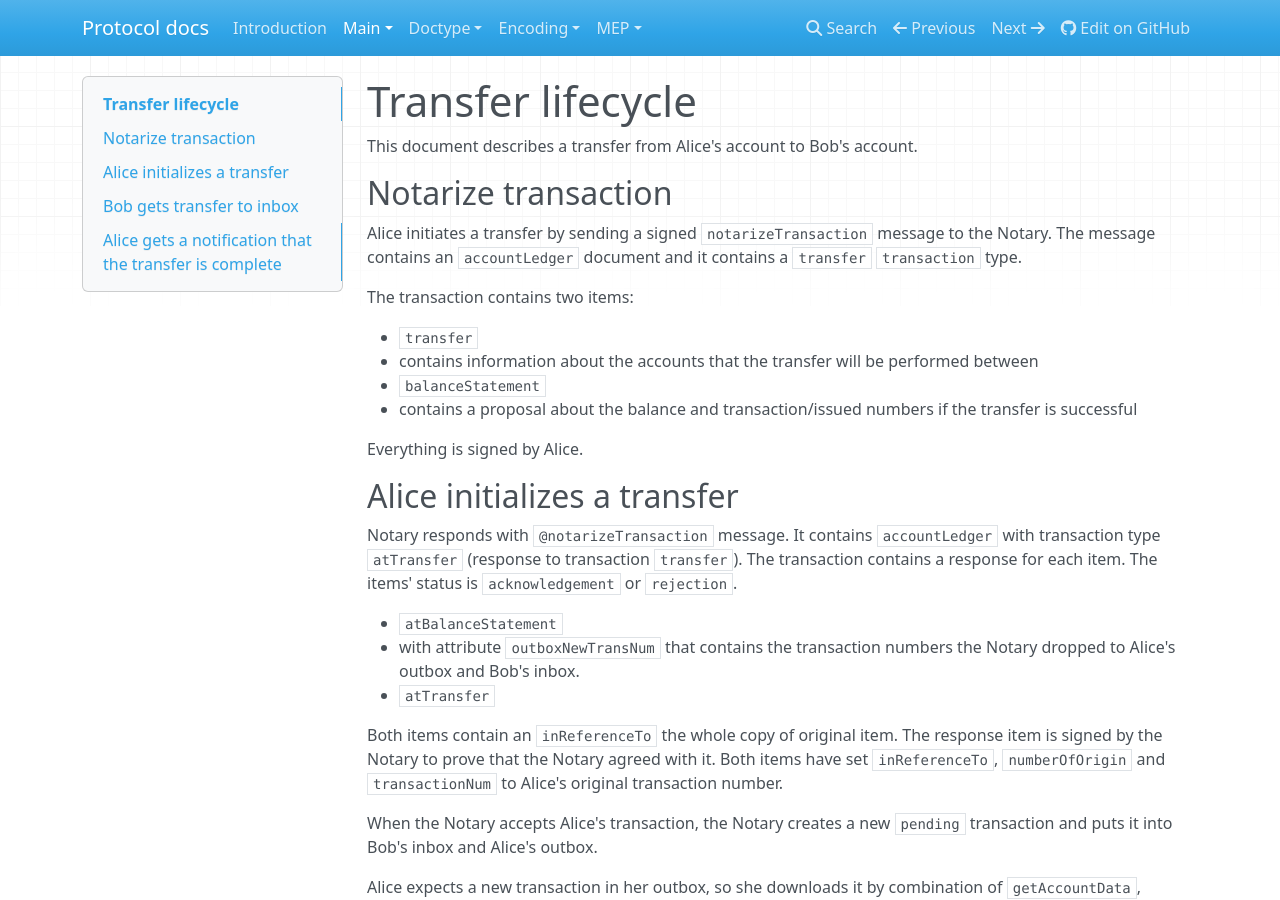
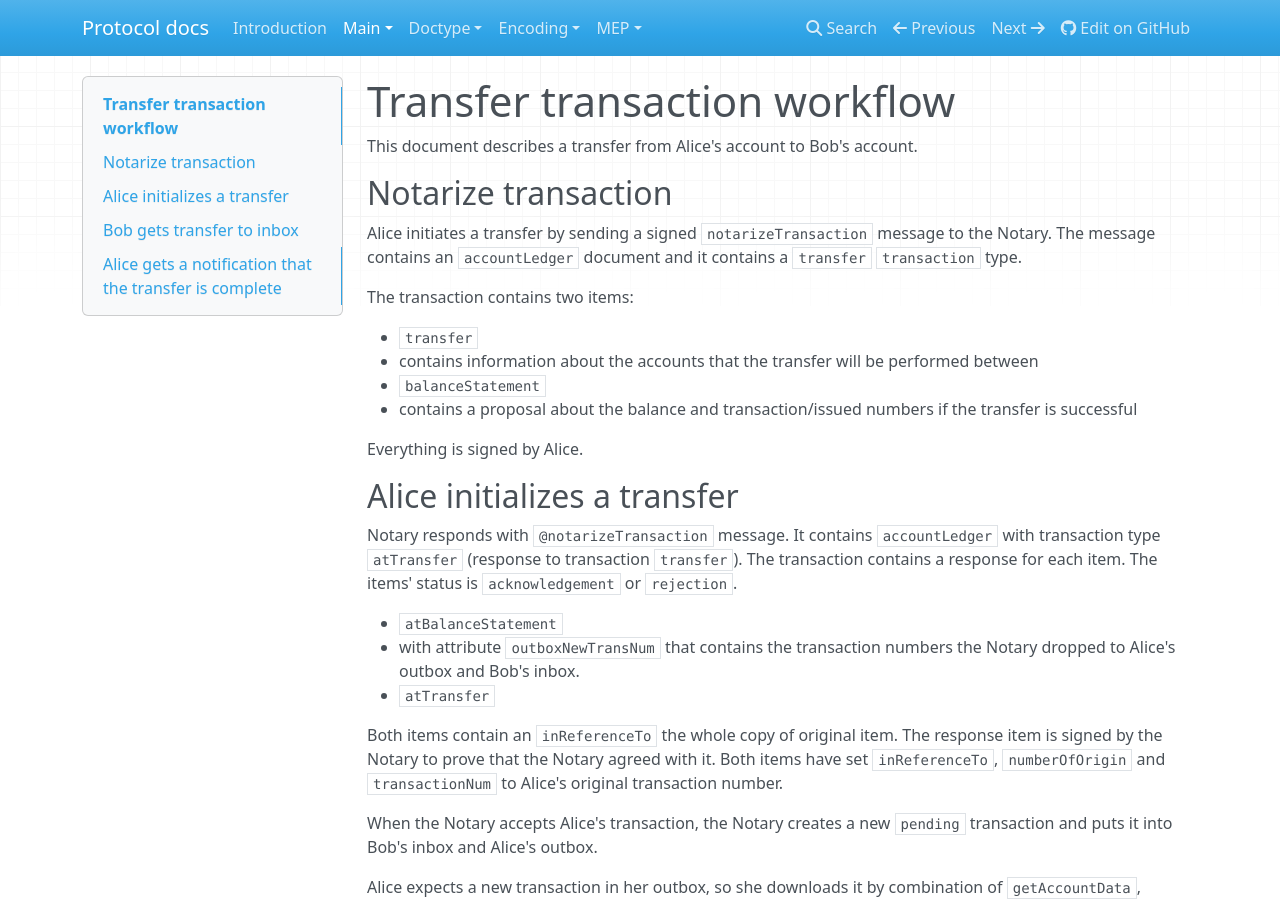
Before and after one commit to Open-Transactions/protocol-docs, an MkDocs documentation site: the page built from content/Transfer.md, in a window 1280 px wide and 900 px high. Built offline with MkDocs 1.6.1, drawn with Linux system fonts in a browser that asks for light colours; nearby versions of some CDN libraries; old or Windows-style settings are respelled for this version of MkDocs.

Commit message:
Update Transfer.md

```diff
--- a/content/Transfer.md
+++ b/content/Transfer.md
@@ -1,4 +1,4 @@
-# Transfer lifecycle
+# Transfer transaction workflow
 
 This document describes a transfer from Alice's account to Bob's account.
 
```
